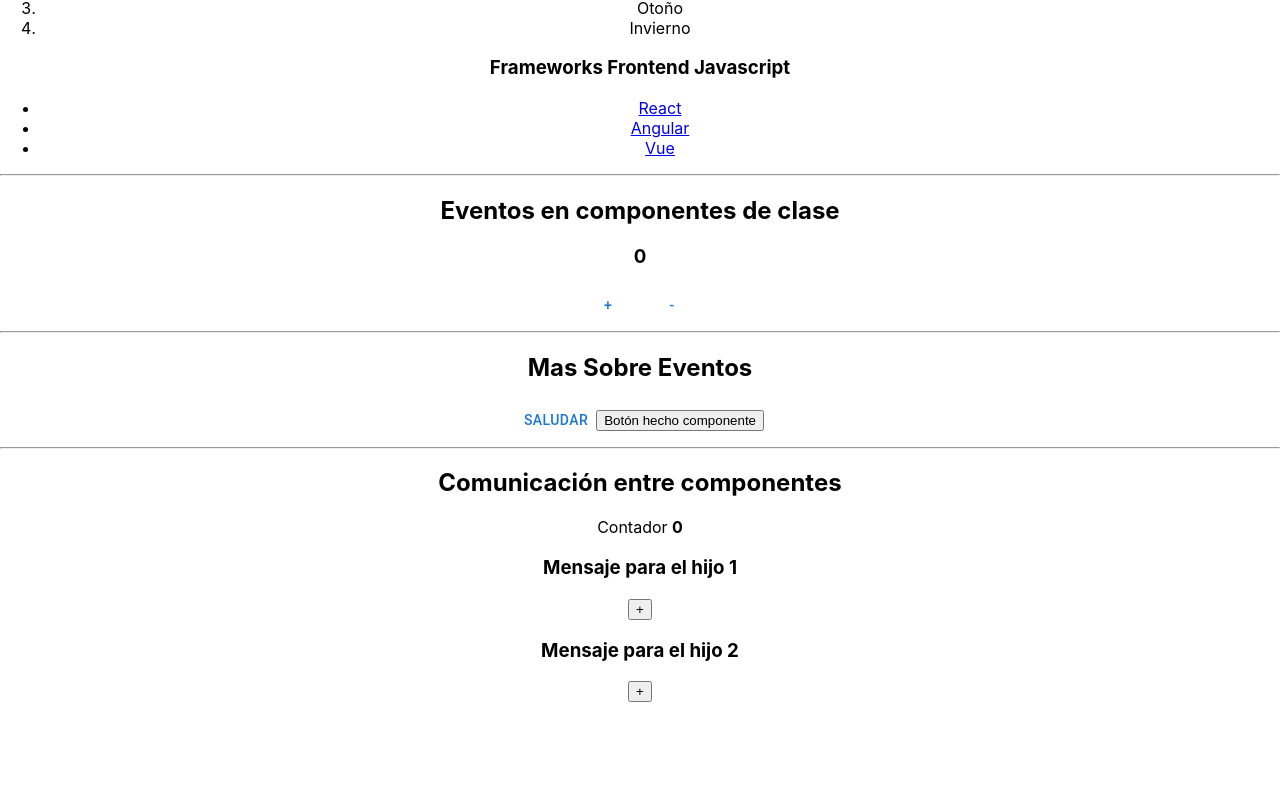
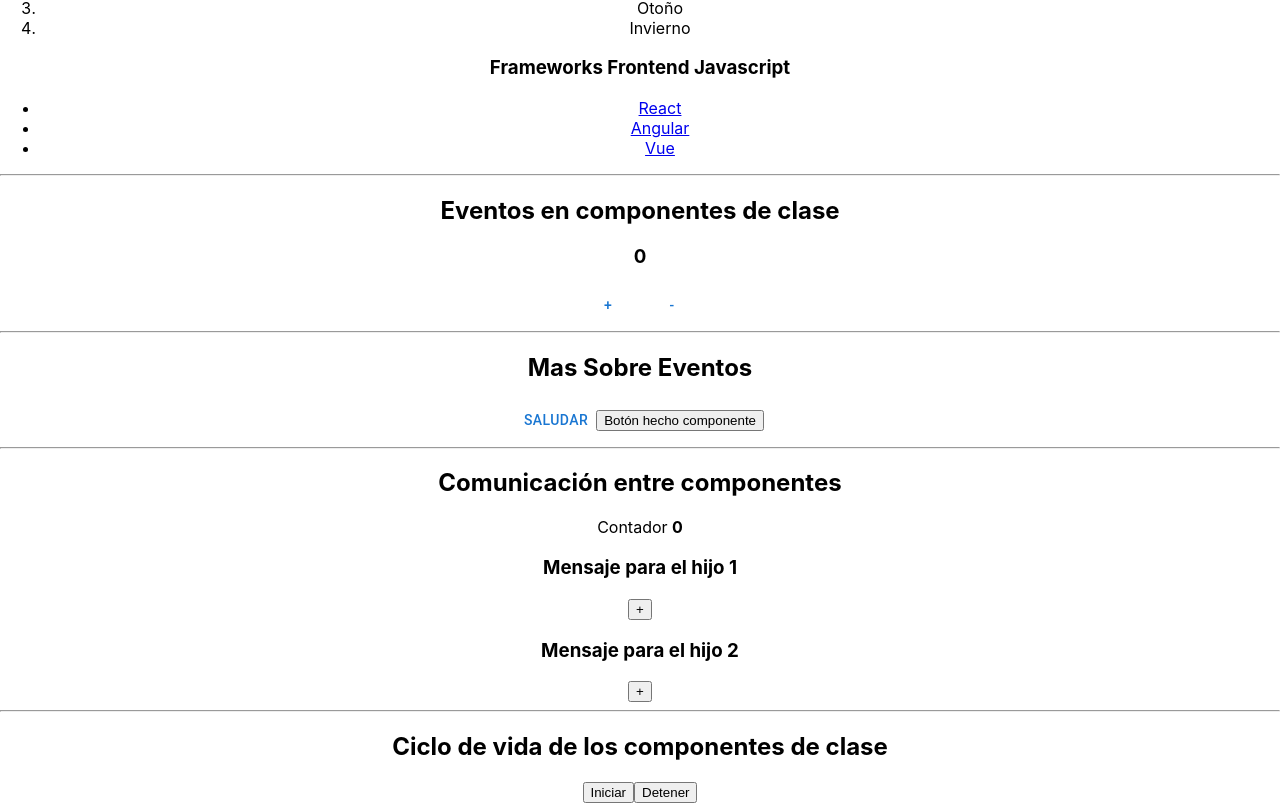
Before and after one commit to juli-ASD/Curso-React, a React (Create React App) app: page / in a window 1280 px wide. Shown: the part 767-1570 px from the top of the page. Before the commit the page ends 1469 px from the top, so only its background shows below. Built offline with nearby package versions, Linux system fonts and the light colour scheme.

Commit message:
Lifecycle

```diff
--- a/src/App.js
+++ b/src/App.js
@@ -8,6 +8,7 @@
 import RenderizadoCondicional from "./components/RenderizadoCondicional";
 import RenderizadoElementos from "./components/RenderizadoElementos";
 import ComunicacionComponentes from "./components/ComunicacionComponentes"
+import CicloVida from "./components/CicloVida";
 
 function App() {
   return (
@@ -51,6 +52,8 @@
           <MasSobreEventos/>
           <hr/>
           <ComunicacionComponentes/>
+          <hr/>
+          <CicloVida/>
       </section>
     </div>
   );
--- /dev/null
+++ b/src/components/CicloVida.js
@@ -0,0 +1,72 @@
+import { Component } from "react";
+
+class Reloj extends Component {
+
+  componentWillUnmount() {
+    console.log(3, "El componente ha sido eliminado del DOM");
+  }
+
+  render() {
+    return <h3>{this.props.hora}</h3>;
+  }
+
+}
+
+export default class CicloVida extends Component {
+  constructor(props) {
+    super(props);
+    console.log(0, "El componente se inicializa, aún no esta en el DOM");
+    this.state = {
+      hora: new Date().toLocaleTimeString(),
+      visible: false
+    };
+    this.temporizador = null;
+  }
+
+  componentDidMount() {
+    console.log(1, "El componente ya se encuentra en el DOM");
+  }
+
+  componentDidUpdate(prevProps, prevState) {
+    console.log(2, "El estado o las props del componente han cambiado");
+    console.log(prevProps);
+    console.log(prevState);
+  }
+
+  tictac = () => {
+    this.temporizador = setInterval(() => {
+      this.setState({
+        hora: new Date().toLocaleTimeString(),
+      });
+    }, 1000);
+  };
+
+  iniciar = () => {
+    this.tictac();
+    this.setState({
+        visible: true
+    })
+  };
+
+  detener = () => {
+    clearInterval(this.temporizador);
+    this.setState({
+        visible: false
+    })
+  };
+
+  render() {
+    console.log(
+      4,
+      "El componente se dibuja o redibuja, por algún cambio en el DOM"
+    );
+    return (
+      <>
+        <h2>Ciclo de vida de los componentes de clase</h2>
+        {this.state.visible && <Reloj hora={this.state.hora} />}
+        <button onClick={this.iniciar}>Iniciar</button>
+        <button onClick={this.detener}>Detener</button>
+      </>
+    );
+  }
+}
```
